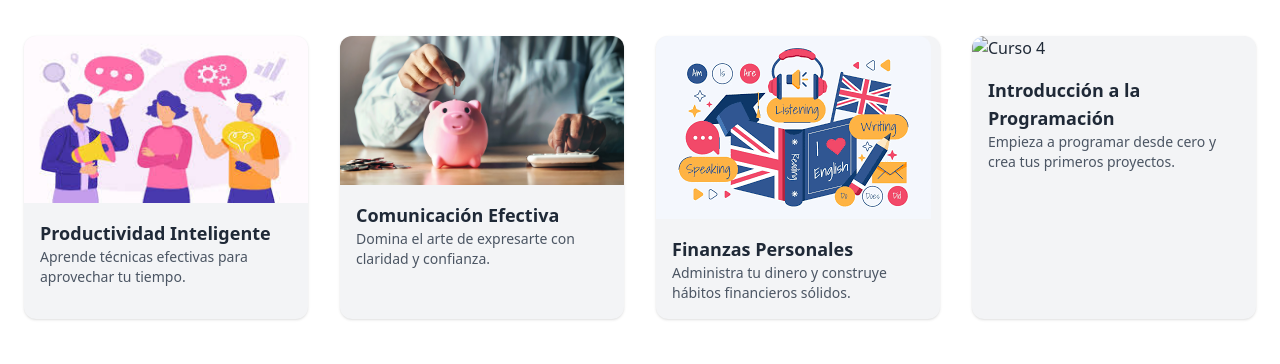
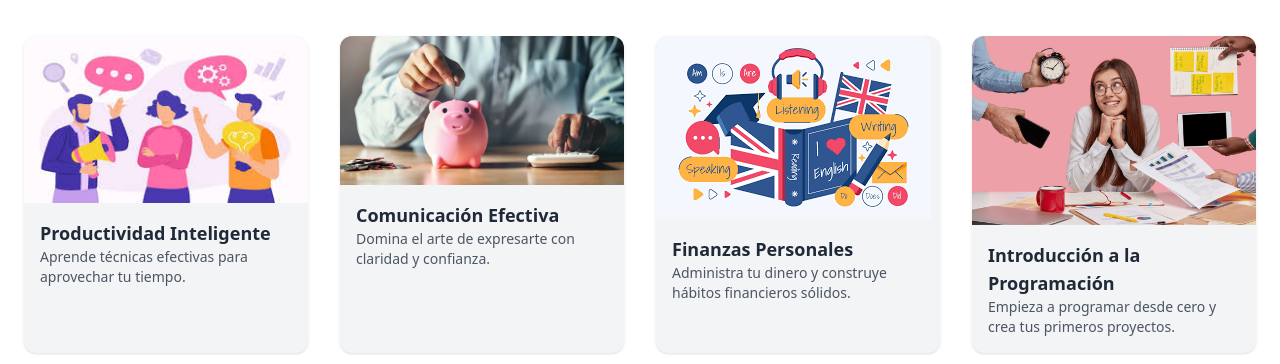
Before and after one commit to gonzaota18-png/SkillBoost, a plain HTML site: page index.html in a window 1280 px wide. Shown: the part 436-800 px from the top of the page. Drawn offline with nearby package versions, Linux system fonts and the light colour scheme.

Commit message:
Update index.html

```diff
--- a/index.html
+++ b/index.html
@@ -63,7 +63,7 @@
         </div>
 
         <div class="bg-gray-100 rounded-xl shadow hover:shadow-lg transition">
-          <img src="images/curso4.jpg" alt="Curso 4" class="rounded-t-xl">
+          <img src="images/curso4.png" alt="Curso 4" class="rounded-t-xl">
           <div class="p-4">
             <h3 class="text-lg font-semibold">Introducción a la Programación</h3>
             <p class="text-sm text-gray-600">Empieza a programar desde cero y crea tus primeros proyectos.</p>
```
